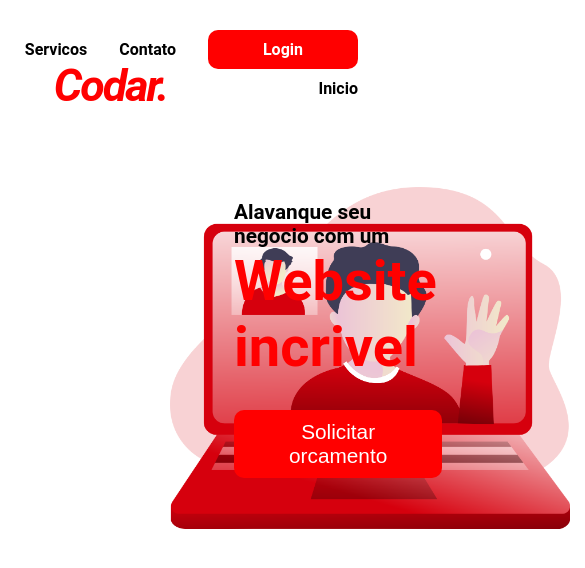
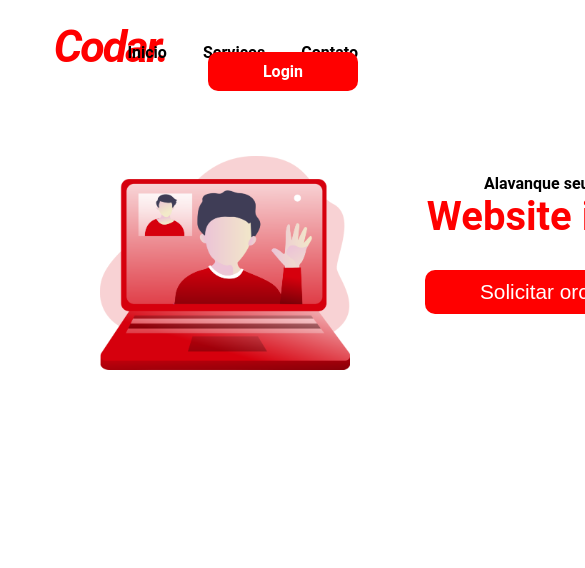
Before and after one commit to victorsantosvs/devchallenges, a plain HTML site: page codar/index.html in a window 390 px wide. Shown: the top 568 px of the page, 585 px wide, since content can reach past the window. Drawn offline with Linux system fonts and the light colour scheme.

Commit message:
Responsividade parcial na tela inicial.
foram adicionadas algumas queries para resoluções diferentes em telas de notebook.

```diff
--- a/codar/index.html
+++ b/codar/index.html
@@ -10,16 +10,17 @@
 </head>
 
 <body>
+    <h1>Codar.</h1>
     <nav>
         <ul>
+            <li><a href="">Inicio</a></li>
+            <li><a href="">Servicos</a></li>
+            <li><a href="">Contato</a></li>
             <li><a class="bt" href="">Login</a></li>
-            <li><a href="">Contato</a></li>
-            <li><a href="">Servicos</a></li>
-            <li><a href="">Inicio</a></li>
         </ul>
     </nav>
 
-    <h1>Codar.</h1>
+
 
     <main>
         <section id="principal">
@@ -30,6 +31,7 @@
                 <button>Solicitar orcamento</button>
             </section>
         </section>
+
     </main>
     <footer></footer>
 </body>
--- a/codar/style.css
+++ b/codar/style.css
@@ -14,6 +14,12 @@ body {
     font-family: var(--fonte2);
     font-weight: bold;
 }
+main {
+    background-color: white;
+    max-width: 1440px;
+    min-width: 768px;
+    margin: auto;
+}
 h1 {
     font-size: 2.8em;
     color: red;
@@ -22,11 +28,14 @@ h1 {
     font-style: italic;
     letter-spacing: -2px;
 }
+nav {
+    text-align: right;
+    margin-top: -30px;
+}
 li {
     display: inline-block;
-    float: right;
     margin-right: 2em;
-    margin-top: 20px;
+
 }
 a {
     text-decoration: none;
@@ -40,16 +49,17 @@ a {
     padding: 10px 55px;
 }
 section#principal {
+    margin-right: 55px;
     margin-top: 75px;
-    margin-left: 170px;
+    margin-left: 100px;
 }
 img {
     width: 400px;
 }
 section#conteiner {
-    position: absolute;
-    left: 60%;
-    top: 200px;
+    text-align: right;
+
+    margin-top: -250px;
 }
 p {
     font-size: 1.3em;
@@ -67,3 +77,35 @@ button {
     border-radius: 10px;
     padding: 10px 55px;
 }
+
+@media screen and (max-width: 1020px) {
+    img {
+        width: 350px;
+    }
+    p {
+        font-size: 1em;
+    }
+    p.textred {
+        font-size: 3em;
+        color: red;
+        margin-bottom: 30px;
+    }
+}
+@media screen and (max-width: 910px) {
+    img {
+        width: 250px;
+    }
+    section#conteiner {
+        text-align: right;
+
+        margin-top: -200px;
+    }
+    p {
+        font-size: 1em;
+    }
+    p.textred {
+        font-size: 2.5em;
+        color: red;
+        margin-bottom: 30px;
+    }
+}
```
